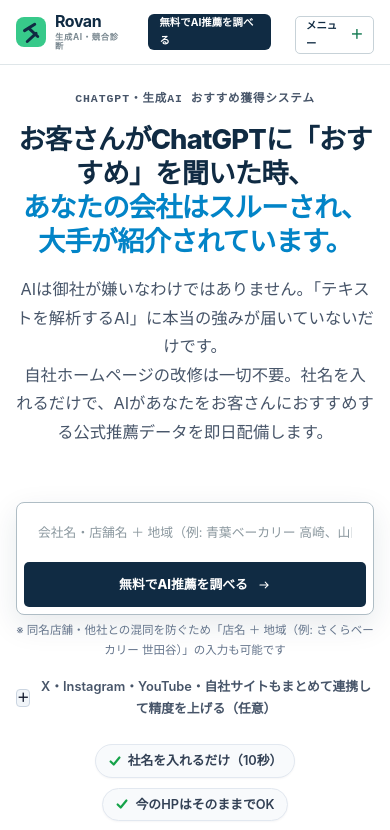
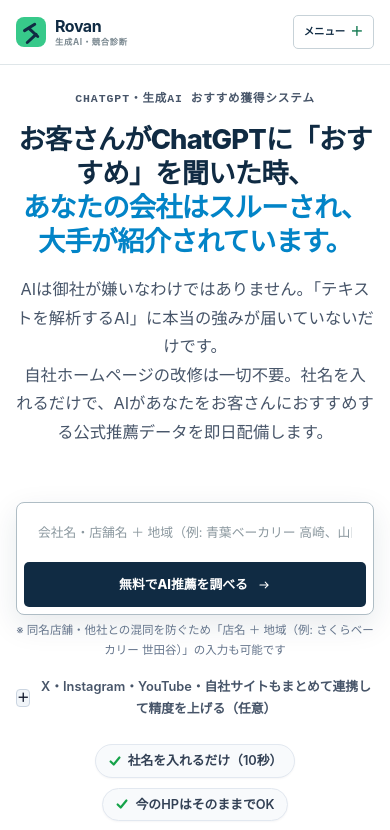
Before and after one commit to salve-de/AIX-next, a Next.js app: page / in a window 390 px wide. Shown: the top 830 px of the page. Built offline with nearby package versions, Linux system fonts and the light colour scheme; no server answers.

Commit message:
chore: verify Rovan branding in CI and keep mobile navigation readable

```diff
--- a/app/layout.tsx
+++ b/app/layout.tsx
@@ -3,6 +3,7 @@
 import { StructuredData } from "@/components/structured-data";
 import { siteUrl } from "@/lib/site";
 import "./globals.css";
+import "./rovan-brand.css";
 
 export const metadata: Metadata = {
   metadataBase: new URL(siteUrl),
--- /dev/null
+++ b/app/rovan-brand.css
@@ -0,0 +1,8 @@
+/* Keep the full Rovan wordmark and navigation readable at narrow widths. */
+.site-header .brand { flex-shrink: 0; white-space: nowrap; }
+.mobile-menu { flex-shrink: 0; }
+.mobile-menu summary { white-space: nowrap; }
+@media (max-width: 480px) {
+  .header-inner { gap: 12px; }
+  .header-nav { display: none; }
+}
```
